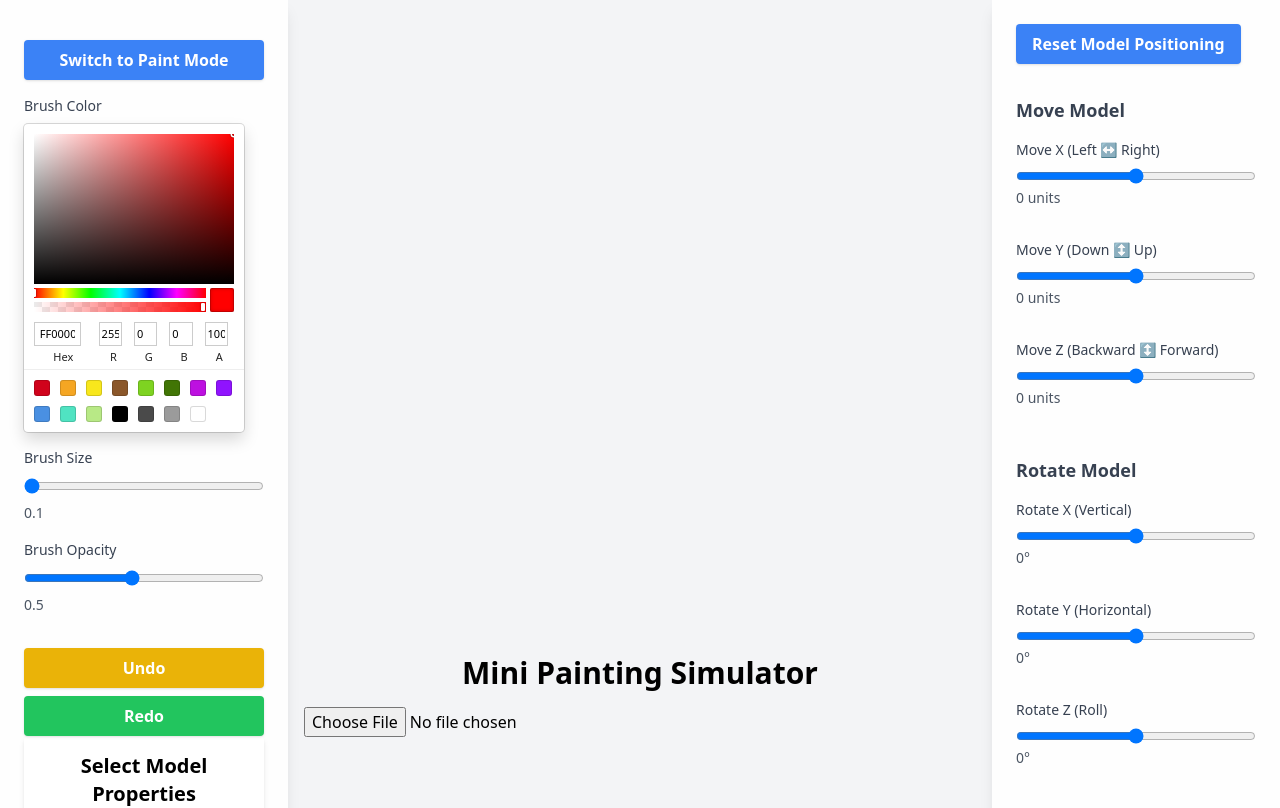
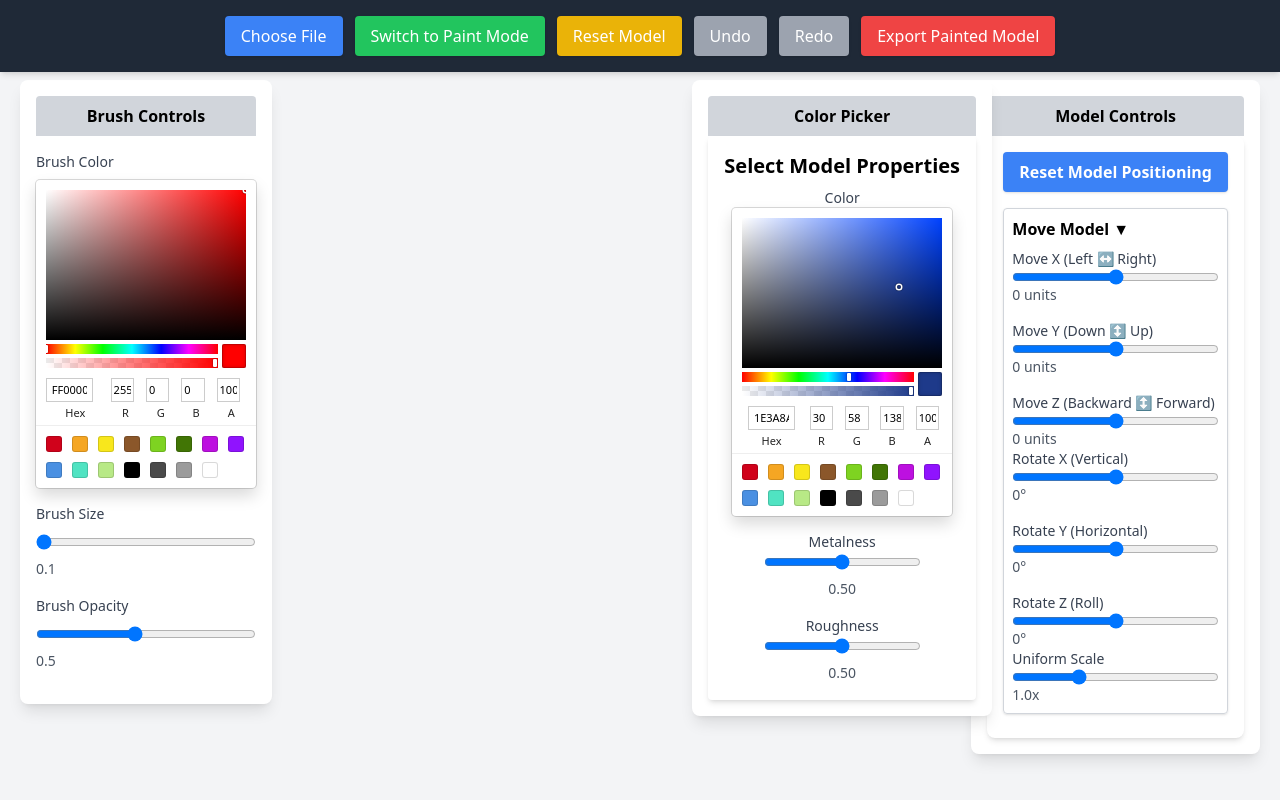
Before and after one commit to JoeSpizz/mini-painter-v2, a React (Create React App) app in the folder frontend/: page / in a window 1280 px wide. Shown: the top 808 px of the page. Built offline with nearby package versions, Linux system fonts and the light colour scheme; the HTML template or start-up script is replaced by a standard one.

Commit message:
looks good, model doesn't load anymore

```diff
--- a/frontend/src/App.js
+++ b/frontend/src/App.js
@@ -2,38 +2,41 @@
 
 import React, { useState, useRef } from 'react';
 import ModelViewer from './components/ModelViewer/ModelViewer';
+import Toolbar from './components/Toolbar';
+import BrushControls from './components/BrushControls/BrushControls';
+import ControlPanel from './components/ControlPanel/ControlPanel';
 import ColorPicker from './components/ColorPicker/ColorPicker';
-import ControlPanel from './components/ControlPanel/ControlPanel';
-import FileUpload from './components/FileUpload/FileUpload';
-import BrushControls from './components/BrushControls/BrushControls';
 import { useDispatch } from 'react-redux';
 import { resetMaterial } from './redux/materialSlice';
 import { Canvas } from '@react-three/fiber';
 import { OrbitControls, PerspectiveCamera } from '@react-three/drei';
 import { Color } from 'three';
+import Draggable from 'react-draggable';
 
 function App() {
   const [modelPath, setModelPath] = useState(null);
   const [modelType, setModelType] = useState(null);
   const dispatch = useDispatch();
-
-  // Brush State
   const [brushColor, setBrushColor] = useState(new Color('#FF0000'));
   const [brushSize, setBrushSize] = useState(0.1);
   const [brushOpacity, setBrushOpacity] = useState(0.5);
-
-  // Mode State
   const [isPaintMode, setIsPaintMode] = useState(false);
-
   const modelViewerRef = useRef();
-
   const [canUndo, setCanUndo] = useState(false);
   const [canRedo, setCanRedo] = useState(false);
 
-  const handleFileUpload = (url, type) => {
+  const handleFileUpload = (event) => {
+    const file = event.target.files[0];
+    if (file) {
+      const reader = new FileReader();
+      reader.onload = (ev) => {
+        const arrayBuffer = ev.target.result;
+        const fileType = file.name.endsWith('.stl') ? 'stl' : 'gltf';
+        const url = URL.createObjectURL(new Blob([arrayBuffer]));
         setModelPath(url);
-    setModelType(type);
+        setModelType(fileType);
 
+        // Reset history for the new model
         if (modelViewerRef.current) {
           if (modelViewerRef.current.history) {
             modelViewerRef.current.history.current = [];
@@ -46,7 +49,9 @@ function App() {
         }
         console.log('New model loaded:', url);
       };
-
+      reader.readAsArrayBuffer(file);
+    }
+  };
 
   const handleResetMaterial = () => {
     dispatch(resetMaterial());
@@ -61,7 +66,7 @@ function App() {
 
   const toggleMode = () => {
     setIsPaintMode((prev) => !prev);
-    console.log('Mode toggled:', isPaintMode ? 'Move' : 'Paint');
+    console.log('Mode toggled:', isPaintMode ? 'Switched to Move Mode' : 'Switched to Paint Mode');
   };
 
   const handleUndo = () => {
@@ -83,62 +88,25 @@ function App() {
   };
 
   return (
-    <div className="App bg-gray-100 min-h-screen flex flex-row relative">
-      <div className="w-72 bg-white bg-opacity-90 p-6 overflow-y-auto shadow-lg">
-        <button
-          onClick={toggleMode}
-          className="mt-4 bg-blue-500 hover:bg-blue-700 text-white font-bold py-2 px-4 rounded shadow w-full"
-        >
-          {isPaintMode ? 'Switch to Move Mode' : 'Switch to Paint Mode'}
-        </button>
-        <BrushControls
-          brushColor={brushColor}
-          setBrushColor={setBrushColor}
-          brushSize={brushSize}
-          setBrushSize={setBrushSize}
-          brushOpacity={brushOpacity}
-          setBrushOpacity={setBrushOpacity}
+    <div className="App relative w-screen h-screen bg-gray-100">
+      {/* Toolbar */}
+      <Toolbar
+        onFileLoad={() => document.getElementById('file-upload').click()}
+        onModeToggle={toggleMode}
+        onReset={handleResetMaterial}
+        onUndo={handleUndo}
+        onRedo={handleRedo}
+        onExport={() => modelViewerRef.current?.exportModel()}
+        canUndo={canUndo}
+        canRedo={canRedo}
+        isPaintMode={isPaintMode}
       />
-        <button
-          onClick={handleUndo}
-          className="mt-4 bg-yellow-500 hover:bg-yellow-700 text-white font-bold py-2 px-4 rounded shadow w-full"
-          disabled={!canUndo}
-        >
-          Undo
-        </button>
-        <button
-          onClick={handleRedo}
-          className="mt-2 bg-green-500 hover:bg-green-700 text-white font-bold py-2 px-4 rounded shadow w-full"
-          disabled={!canRedo}
-        >
-          Redo
-        </button>
-        <ColorPicker />
-        <button
-          onClick={handleResetMaterial}
-          className="mt-4 bg-red-500 hover:bg-red-700 text-white font-bold py-2 px-4 rounded shadow w-full"
-        >
-          Reset Material
-        </button>
-      </div>
 
-      <div className="flex-1 flex flex-col items-center justify-center p-4">
-        <div className="w-full max-w-4xl mb-4">
-          <h1 className="text-3xl font-bold mb-4 text-center">
-            Mini Painting Simulator
-          </h1>
-          <FileUpload onFileUpload={handleFileUpload} />
-        </div>
-        {modelPath && (
-          <div className="w-full h-full relative">
-            <Canvas shadows style={{ background: 'white', height: '600px' }}>
+      {/* Full-Screen Canvas with 100vh */}
+      <Canvas className="absolute inset-0 h-[100vh]">
         <PerspectiveCamera makeDefault position={[0, 0, 100]} fov={75} />
-
         <ambientLight intensity={2} />
         <directionalLight position={[10, 10, 10]} intensity={4} />
-              <directionalLight position={[-10, -10, -10]} intensity={4} />
-              <pointLight position={[0, 50, 0]} intensity={2.0} />
-
         <ModelViewer
           ref={modelViewerRef}
           modelPath={modelPath}
@@ -149,35 +117,56 @@ function App() {
           isPaintMode={isPaintMode}
           onHistoryChange={handleHistoryChange}
         />
-
         <OrbitControls
           enablePan={!isPaintMode}
           enableZoom={!isPaintMode}
           enableRotate={!isPaintMode}
-                maxDistance={200}
-                minDistance={50}
-                autoRotate={false}
-                zoomSpeed={0.5}
-                panSpeed={0.5}
-                dampingFactor={0.1}
-                enableDamping={true}
         />
       </Canvas>
 
-            <div className="flex flex-col items-center z-10">
-              <button
-                onClick={() => modelViewerRef.current.exportModel()}
-                className="bg-green-500 hover:bg-green-700 text-white font-bold py-2 px-4 rounded shadow"
-              >
-                Export Painted Model
-              </button>
+      {/* Draggable Panels with Headers */}
+      <Draggable handle=".drag-handle">
+        <div className="absolute top-20 left-5 z-10 bg-white p-4 shadow-lg rounded-lg">
+          <div className="drag-handle cursor-move bg-gray-300 p-2 rounded-t text-center font-semibold">
+            Brush Controls
           </div>
+          <BrushControls
+            brushColor={brushColor}
+            setBrushColor={setBrushColor}
+            brushSize={brushSize}
+            setBrushSize={setBrushSize}
+            brushOpacity={brushOpacity}
+            setBrushOpacity={setBrushOpacity}
+          />
         </div>
-        )}
+      </Draggable>
+
+      <Draggable handle=".drag-handle">
+        <div className="absolute top-20 right-5 z-10 bg-white p-4 shadow-lg rounded-lg">
+          <div className="drag-handle cursor-move bg-gray-300 p-2 rounded-t text-center font-semibold">
+            Model Controls
           </div>
-      <div className="w-72 bg-white bg-opacity-90 p-6 overflow-y-auto shadow-lg">
           <ControlPanel />
         </div>
+      </Draggable>
+
+      <Draggable handle=".drag-handle">
+        <div className="absolute top-20 right-72 z-10 bg-white p-4 shadow-lg rounded-lg">
+          <div className="drag-handle cursor-move bg-gray-300 p-2 rounded-t text-center font-semibold">
+            Color Picker
+          </div>
+          <ColorPicker />
+        </div>
+      </Draggable>
+
+      {/* Hidden File Upload */}
+      <input
+        id="file-upload"
+        type="file"
+        accept=".stl,.gltf,.glb"
+        onChange={handleFileUpload}
+        className="hidden"
+      />
     </div>
   );
 }
--- /dev/null
+++ b/frontend/src/components/CollapsiblePanel.js
@@ -0,0 +1,17 @@
+// src/components/CollapsiblePanel.js
+import React, { useState } from 'react';
+
+function CollapsiblePanel({ title, children, defaultOpen = false }) {
+  const [isOpen, setIsOpen] = useState(defaultOpen);
+
+  return (
+    <div className="collapsible-panel mb-2 p-2 border border-gray-300 rounded shadow">
+      <div onClick={() => setIsOpen(!isOpen)} className="cursor-pointer font-semibold">
+        {title} {isOpen ? '▼' : '▲'}
+      </div>
+      {isOpen && <div className="mt-2">{children}</div>}
+    </div>
+  );
+}
+
+export default CollapsiblePanel;
--- a/frontend/src/components/ControlPanel/ControlPanel.js
+++ b/frontend/src/components/ControlPanel/ControlPanel.js
@@ -3,6 +3,7 @@
 import React from 'react';
 import { useDispatch, useSelector } from 'react-redux';
 import { moveModel, setModelRotation, setUniformScale, resetTransform } from '../../redux/transformSlice';
+import CollapsiblePanel from '../CollapsiblePanel'; // Import the collapsible component
 import * as THREE from 'three';
 
 function ControlPanel() {
@@ -13,12 +14,10 @@ function ControlPanel() {
   const rotation = useSelector((state) => state.transform.rotation);
   const scale = useSelector((state) => state.transform.scale);
 
-
-
   return (
-    <div>
-      {/* Reset and Lock/Unlock Buttons */}
-      <div className="flex justify-between mb-8">
+    <div className="control-panel p-4 bg-white shadow-md rounded-lg">
+      {/* Reset Button */}
+      <div className="flex justify-center mb-4">
         <button
           onClick={() => dispatch(resetTransform())}
           className="bg-blue-500 hover:bg-blue-700 text-white font-bold py-2 px-4 rounded shadow"
@@ -26,13 +25,12 @@ function ControlPanel() {
           Reset Model Positioning
         </button>
       </div>
-      {/* Movement Sliders */}
-      <div className="mb-12">
-        <h3 className="mb-4 text-lg font-semibold text-gray-700">Move Model</h3>
-        <div className="space-y-8">
-          {/* X-Axis Slider */}
+
+      {/* Move Model Controls */}
+      <CollapsiblePanel title="Move Model" defaultOpen>
+        <div className="space-y-4">
           <div className="flex flex-col">
-            <label htmlFor="move-x" className="mb-2 text-sm font-medium text-gray-700">
+            <label htmlFor="move-x" className="text-sm font-medium text-gray-700">
               Move X (Left ↔️ Right)
             </label>
             <input
@@ -44,12 +42,11 @@ function ControlPanel() {
               onChange={(e) => dispatch(moveModel({ axis: 'x', value: parseFloat(e.target.value) }))}
               className="w-full"
             />
-            <span className="mt-1 text-sm text-gray-600">{position.x} units</span>
+            <span className="text-sm text-gray-600">{position.x} units</span>
           </div>
 
-          {/* Y-Axis Slider */}
           <div className="flex flex-col">
-            <label htmlFor="move-y" className="mb-2 text-sm font-medium text-gray-700">
+            <label htmlFor="move-y" className="text-sm font-medium text-gray-700">
               Move Y (Down ↕️ Up)
             </label>
             <input
@@ -61,12 +58,11 @@ function ControlPanel() {
               onChange={(e) => dispatch(moveModel({ axis: 'y', value: parseFloat(e.target.value) }))}
               className="w-full"
             />
-            <span className="mt-1 text-sm text-gray-600">{position.y} units</span>
+            <span className="text-sm text-gray-600">{position.y} units</span>
           </div>
 
-          {/* Z-Axis Slider */}
           <div className="flex flex-col">
-            <label htmlFor="move-z" className="mb-2 text-sm font-medium text-gray-700">
+            <label htmlFor="move-z" className="text-sm font-medium text-gray-700">
               Move Z (Backward ↕️ Forward)
             </label>
             <input
@@ -78,18 +74,13 @@ function ControlPanel() {
               onChange={(e) => dispatch(moveModel({ axis: 'z', value: parseFloat(e.target.value) }))}
               className="w-full"
             />
-            <span className="mt-1 text-sm text-gray-600">{position.z} units</span>
-          </div>
+            <span className="text-sm text-gray-600">{position.z} units</span>
           </div>
         </div>
 
-      {/* Rotation Sliders */}
-      <div className="mb-12">
-        <h3 className="mb-4 text-lg font-semibold text-gray-700">Rotate Model</h3>
-        <div className="space-y-8">
-          {/* X-Axis Rotation Slider */}
+        <div className="space-y-4">
           <div className="flex flex-col">
-            <label htmlFor="rotate-x" className="mb-2 text-sm font-medium text-gray-700">
+            <label htmlFor="rotate-x" className="text-sm font-medium text-gray-700">
               Rotate X (Vertical)
             </label>
             <input
@@ -101,12 +92,11 @@ function ControlPanel() {
               onChange={(e) => dispatch(setModelRotation({ axis: 'x', value: parseFloat(e.target.value) }))}
               className="w-full"
             />
-            <span className="mt-1 text-sm text-gray-600">{THREE.MathUtils.radToDeg(rotation.x).toFixed(0)}°</span>
+            <span className="text-sm text-gray-600">{THREE.MathUtils.radToDeg(rotation.x).toFixed(0)}°</span>
           </div>
 
-          {/* Y-Axis Rotation Slider */}
           <div className="flex flex-col">
-            <label htmlFor="rotate-y" className="mb-2 text-sm font-medium text-gray-700">
+            <label htmlFor="rotate-y" className="text-sm font-medium text-gray-700">
               Rotate Y (Horizontal)
             </label>
             <input
@@ -118,12 +108,11 @@ function ControlPanel() {
               onChange={(e) => dispatch(setModelRotation({ axis: 'y', value: parseFloat(e.target.value) }))}
               className="w-full"
             />
-            <span className="mt-1 text-sm text-gray-600">{THREE.MathUtils.radToDeg(rotation.y).toFixed(0)}°</span>
+            <span className="text-sm text-gray-600">{THREE.MathUtils.radToDeg(rotation.y).toFixed(0)}°</span>
           </div>
 
-          {/* Z-Axis Rotation Slider */}
           <div className="flex flex-col">
-            <label htmlFor="rotate-z" className="mb-2 text-sm font-medium text-gray-700">
+            <label htmlFor="rotate-z" className="text-sm font-medium text-gray-700">
               Rotate Z (Roll)
             </label>
             <input
@@ -135,18 +124,11 @@ function ControlPanel() {
               onChange={(e) => dispatch(setModelRotation({ axis: 'z', value: parseFloat(e.target.value) }))}
               className="w-full"
             />
-            <span className="mt-1 text-sm text-gray-600">{THREE.MathUtils.radToDeg(rotation.z).toFixed(0)}°</span>
+            <span className="text-sm text-gray-600">{THREE.MathUtils.radToDeg(rotation.z).toFixed(0)}°</span>
           </div>
         </div>
-      </div>
-
-      {/* Scaling Sliders */}
-      <div className="mb-12">
-        <h3 className="mb-4 text-lg font-semibold text-gray-700">Scale Model</h3>
-        <div className="space-y-8">
-          {/* Uniform Scaling Slider */}
         <div className="flex flex-col">
-            <label htmlFor="scale-uniform" className="mb-2 text-sm font-medium text-gray-700">
+          <label htmlFor="scale-uniform" className="text-sm font-medium text-gray-700">
             Uniform Scale
           </label>
           <input
@@ -159,10 +141,9 @@ function ControlPanel() {
             onChange={(e) => dispatch(setUniformScale(parseFloat(e.target.value)))}
             className="w-full"
           />
-            <span className="mt-1 text-sm text-gray-600">{scale.x.toFixed(1)}x</span>
+          <span className="text-sm text-gray-600">{scale.x.toFixed(1)}x</span>
         </div>
-        </div>
-      </div>
+      </CollapsiblePanel>
     </div>
   );
 }
--- /dev/null
+++ b/frontend/src/components/Toolbar.js
@@ -0,0 +1,30 @@
+// src/components/Toolbar.js
+
+import React from 'react';
+
+function Toolbar({ onFileLoad, onModeToggle, onReset, onUndo, onRedo, onExport, canUndo, canRedo, isPaintMode }) {
+  return (
+    <div className="toolbar flex justify-center items-center gap-3 p-4 bg-gray-800 text-white shadow-md fixed top-0 left-0 right-0 z-20">
+      <button onClick={onFileLoad} className="bg-blue-500 hover:bg-blue-600 px-4 py-2 rounded shadow">
+        Choose File
+      </button>
+      <button onClick={onModeToggle} className="bg-green-500 hover:bg-green-600 px-4 py-2 rounded shadow">
+        {isPaintMode ? 'Switch to Move Mode' : 'Switch to Paint Mode'}
+      </button>
+      <button onClick={onReset} className="bg-yellow-500 hover:bg-yellow-600 px-4 py-2 rounded shadow">
+        Reset Model
+      </button>
+      <button onClick={onUndo} disabled={!canUndo} className={`px-4 py-2 rounded shadow ${canUndo ? 'bg-purple-500 hover:bg-purple-600' : 'bg-gray-400'}`}>
+        Undo
+      </button>
+      <button onClick={onRedo} disabled={!canRedo} className={`px-4 py-2 rounded shadow ${canRedo ? 'bg-purple-500 hover:bg-purple-600' : 'bg-gray-400'}`}>
+        Redo
+      </button>
+      <button onClick={onExport} className="bg-red-500 hover:bg-red-600 px-4 py-2 rounded shadow">
+        Export Painted Model
+      </button>
+    </div>
+  );
+}
+
+export default Toolbar;
--- a/frontend/src/components/Toolbar/Toolbar.js
+++ /dev/null
@@ -1,35 +0,0 @@
-// src/components/Toolbar/Toolbar.js
-import React from 'react';
-
-function Toolbar({ onUndo, onRedo, onErase, onSave }) {
-  return (
-    <div className="toolbar flex space-x-4 mt-4 justify-center">
-      <button
-        onClick={onUndo}
-        className="btn bg-blue-500 hover:bg-blue-700 text-white font-bold py-2 px-4 rounded"
-      >
-        Undo
-      </button>
-      <button
-        onClick={onRedo}
-        className="btn bg-blue-500 hover:bg-blue-700 text-white font-bold py-2 px-4 rounded"
-      >
-        Redo
-      </button>
-      <button
-        onClick={onErase}
-        className="btn bg-red-500 hover:bg-red-700 text-white font-bold py-2 px-4 rounded"
-      >
-        Erase
-      </button>
-      <button
-        onClick={onSave}
-        className="btn bg-green-500 hover:bg-green-700 text-white font-bold py-2 px-4 rounded"
-      >
-        Save
-      </button>
-    </div>
-  );
-}
-
-export default Toolbar;
--- a/package.json
+++ b/package.json
@@ -12,5 +12,8 @@
   "license": "ISC",
   "devDependencies": {
     "concurrently": "^9.1.0"
+  },
+  "dependencies": {
+    "react-draggable": "^4.4.6"
   }
 }
```
Also changed, not shown: 1 other file (tests, documents, lock files or other folders). Lines whose indentation alone changed are shown as unchanged.
